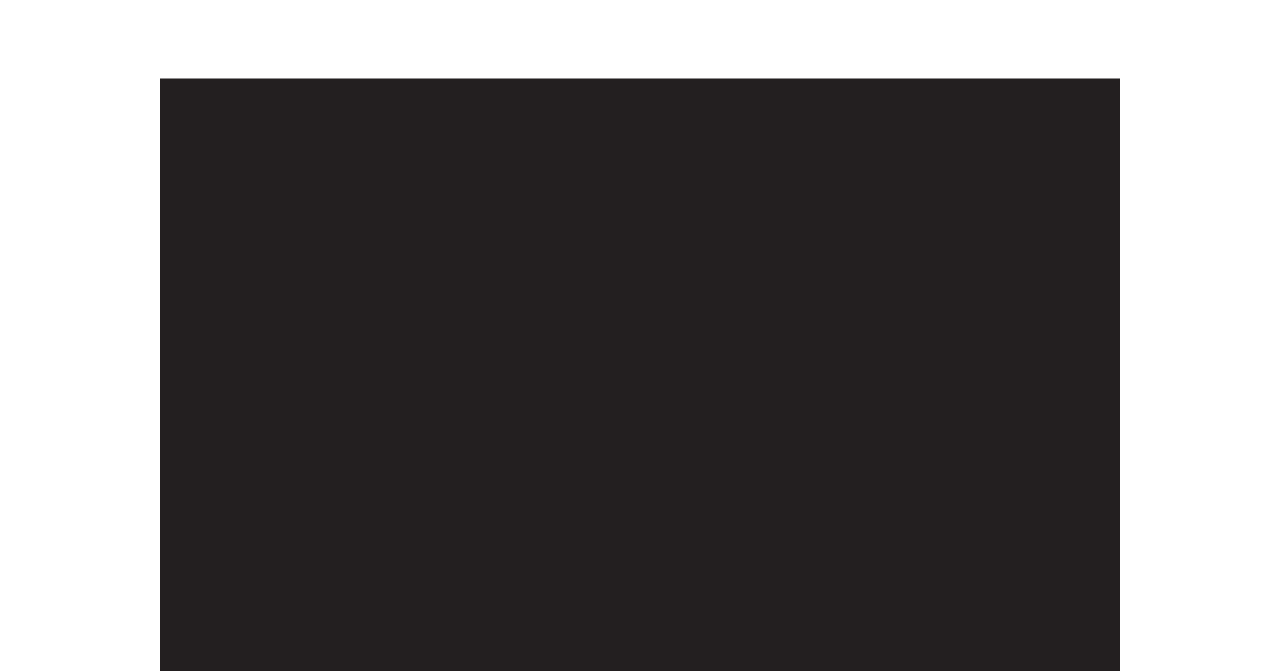
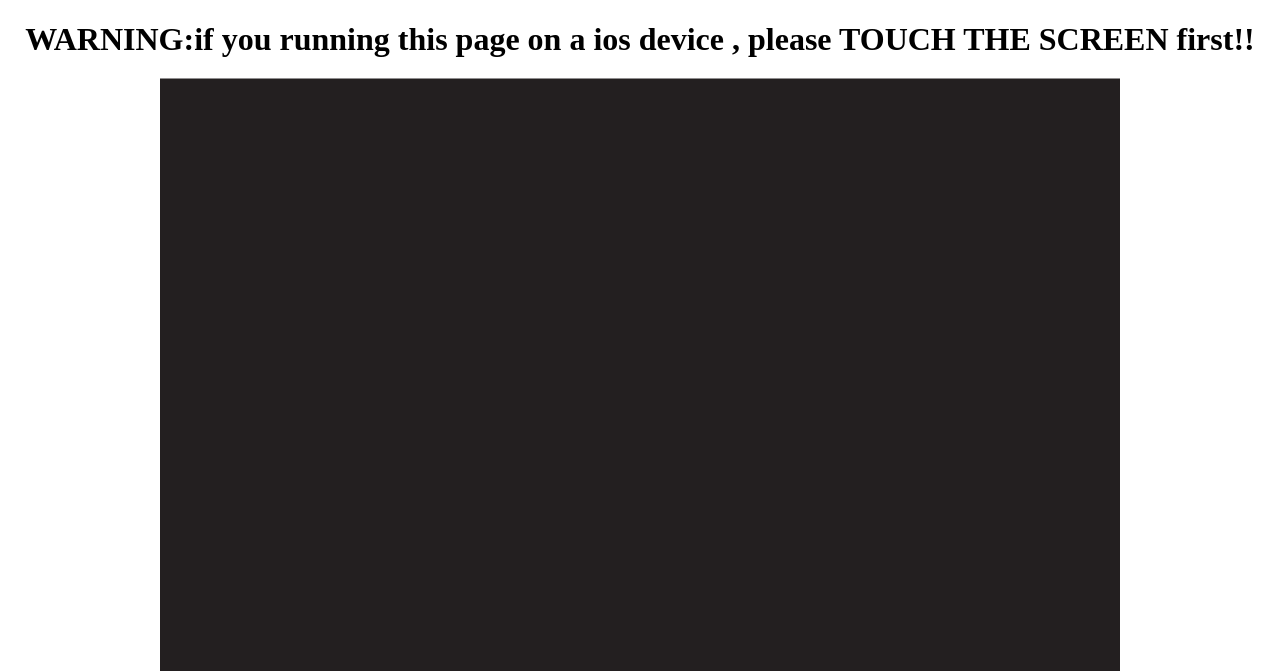
Before and after one commit to chooaya/roguelike_forked_for_webgl, a plain HTML site: page index.html in a window 1280 px wide. Shown: the top 671 px of the page. Drawn offline with Linux system fonts and the light colour scheme; no server answers.

Commit message:
add warning to index.html

```diff
--- a/index.html
+++ b/index.html
@@ -12,6 +12,8 @@
 </head>
 
 <body>
+  <h1 align="center">WARNING:if you running this page on a ios device , please TOUCH THE SCREEN first!!</h1>
+
   <div class="webgl-content">
     <div id="gameContainer" style="width: 960px; height: 600px"></div>
     <div class="footer">
```
